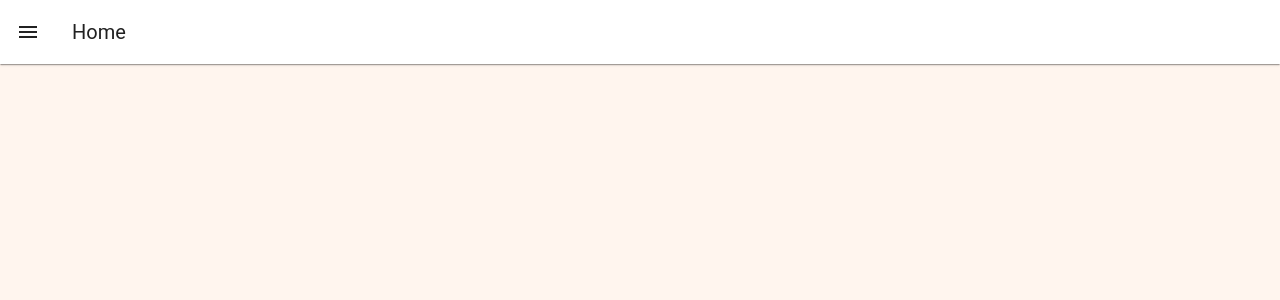
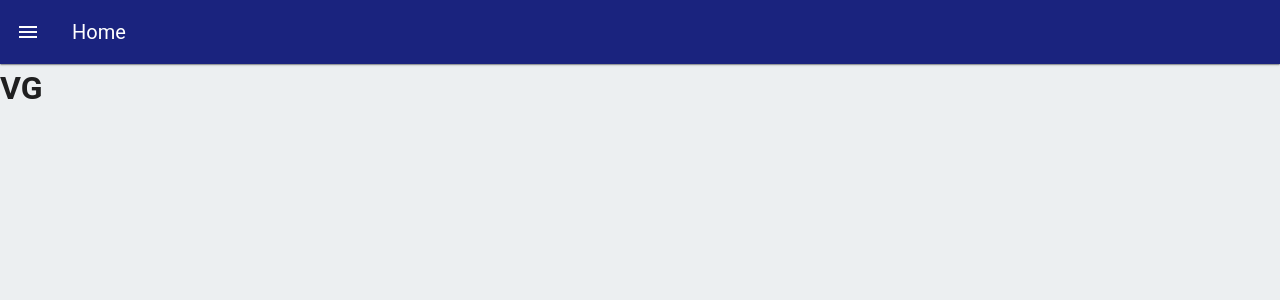
Before and after one commit to TommyEvertsen/Portofolio2, a Vue app: page /videogames in a window 1280 px wide. Before the commit this address had no page. Shown: the top 300 px of the page. Built offline with nearby package versions, Linux system fonts and the light colour scheme.

Commit message:
Added some new thing

```diff
--- a/src/App.vue
+++ b/src/App.vue
@@ -3,7 +3,7 @@
     <v-layout>
       <AppBar />
 
-      <v-main style="background-color: #fff5ee">
+      <v-main style="background-color: #eceff1">
         <RouterView />
       </v-main>
     </v-layout>
@@ -12,6 +12,4 @@
 
 <script setup>
 import { RouterView } from "vue-router";
-
-
 </script>
--- a/src/Pages/Certificates.vue
+++ b/src/Pages/Certificates.vue
@@ -12,6 +12,8 @@
           sm="4"
         >
           <v-card
+            image="https://i.stack.imgur.com/kb0Zm.jpg"
+            hover
             color=""
             class="mx-auto mt-5"
             max-width="344"
@@ -52,6 +54,9 @@
 
             <v-expand-transition>
               <v-card
+                image="https://i.stack.imgur.com/kb0Zm.jpg"
+                hover
+                color=""
                 v-if="reveal[index]"
                 class="reveal"
                 style="height: 100%"
--- /dev/null
+++ b/src/Pages/VideoGames.vue
@@ -0,0 +1,7 @@
+<template>
+  <div>
+    <h1>VG</h1>
+  </div>
+</template>
+
+<script setup></script>
--- a/src/Router/router.js
+++ b/src/Router/router.js
@@ -2,6 +2,7 @@
 import AboutMe from "@/Pages/About-me.vue";
 import Certificates from "@/Pages/Certificates.vue";
 import Home from "@/Pages/Home.vue";
+import VideoGames from "@/Pages/VideoGames.vue";
 import { createRouter, createWebHistory } from "vue-router";
 
 const router = createRouter({
@@ -22,8 +23,12 @@ const router = createRouter({
       name: "certificates",
       component: Certificates,
     },
+    {
+      path: "/videogames",
+      name: "video-games",
+      component: VideoGames,
+    },
   ],
 });
 
-
 export default router;
--- a/src/components/AppBar.vue
+++ b/src/components/AppBar.vue
@@ -1,5 +1,5 @@
 <template>
-  <v-app-bar :elevation="1">
+  <v-app-bar :elevation="1" color="#1A237E">
     <template v-slot:prepend>
       <v-app-bar-nav-icon @click="show"></v-app-bar-nav-icon>
     </template>
@@ -26,3 +26,10 @@ const updateTitle = (newTitle) => {
   title.value = newTitle;
 };
 </script>
+
+<style>
+.v-list-item--active {
+  background-color: #1a237e;
+  opacity: 80;
+}
+</style>
--- a/src/components/NavigationDrawer.vue
+++ b/src/components/NavigationDrawer.vue
@@ -1,5 +1,5 @@
 <template>
-  <v-navigation-drawer width="220">
+  <v-navigation-drawer width="220" color="black">
     <v-list>
       <v-list-item
         prepend-avatar="https://randomuser.me/api/portraits/women/85.jpg"
@@ -33,6 +33,7 @@
         prepend-icon="mdi-gamepad-square-outline"
         title="Video games"
         value="games"
+        @click="navigateToGames"
       ></v-list-item>
 
       <v-divider></v-divider>
@@ -74,6 +75,11 @@ const navigateToHome = () => {
   router.push({ name: "home" });
   emit("title", "Home");
 };
+
+const navigateToGames = () => {
+  router.push({ name: "video-games" });
+  emit("title", "Video Games");
+};
 </script>
 
 <style>
```
